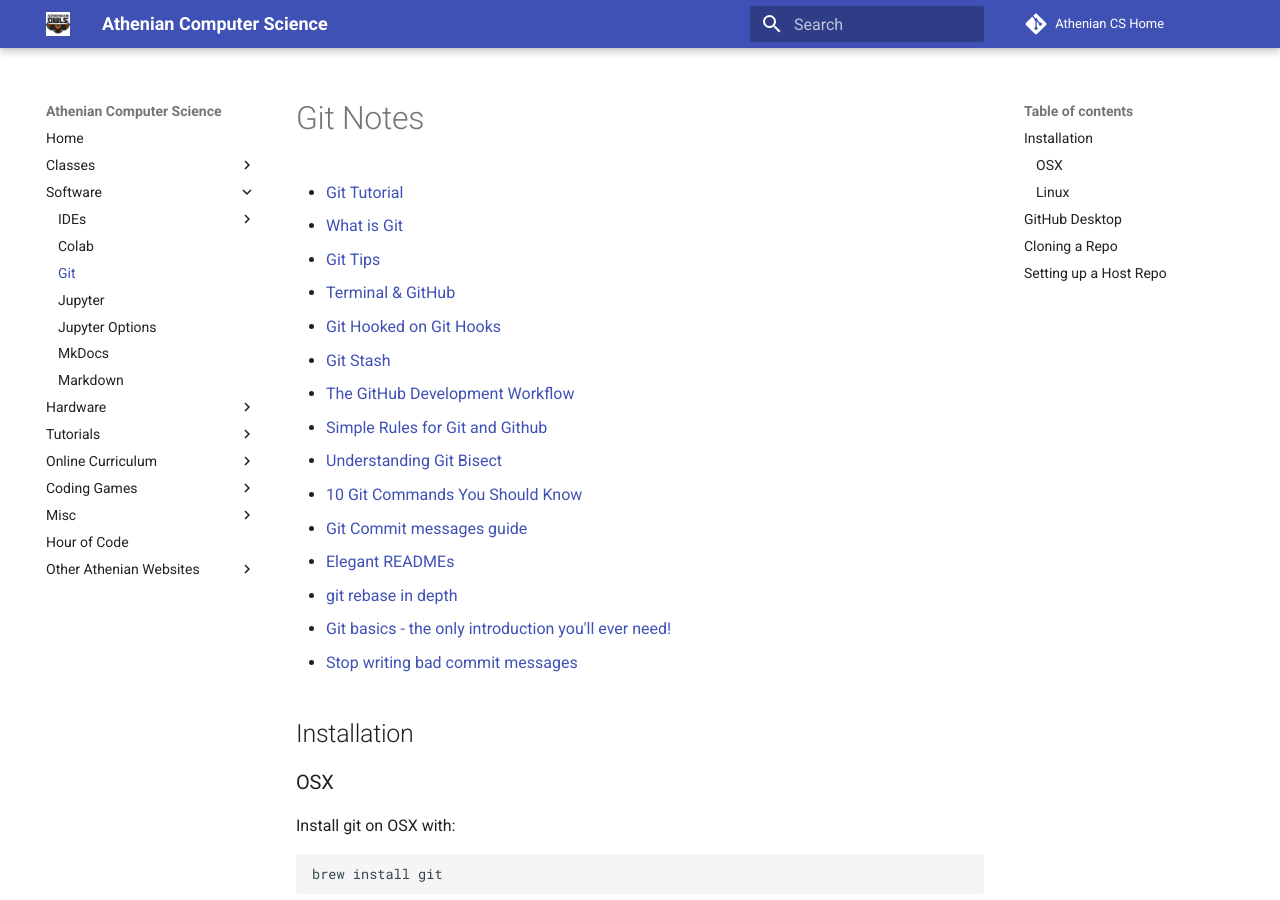
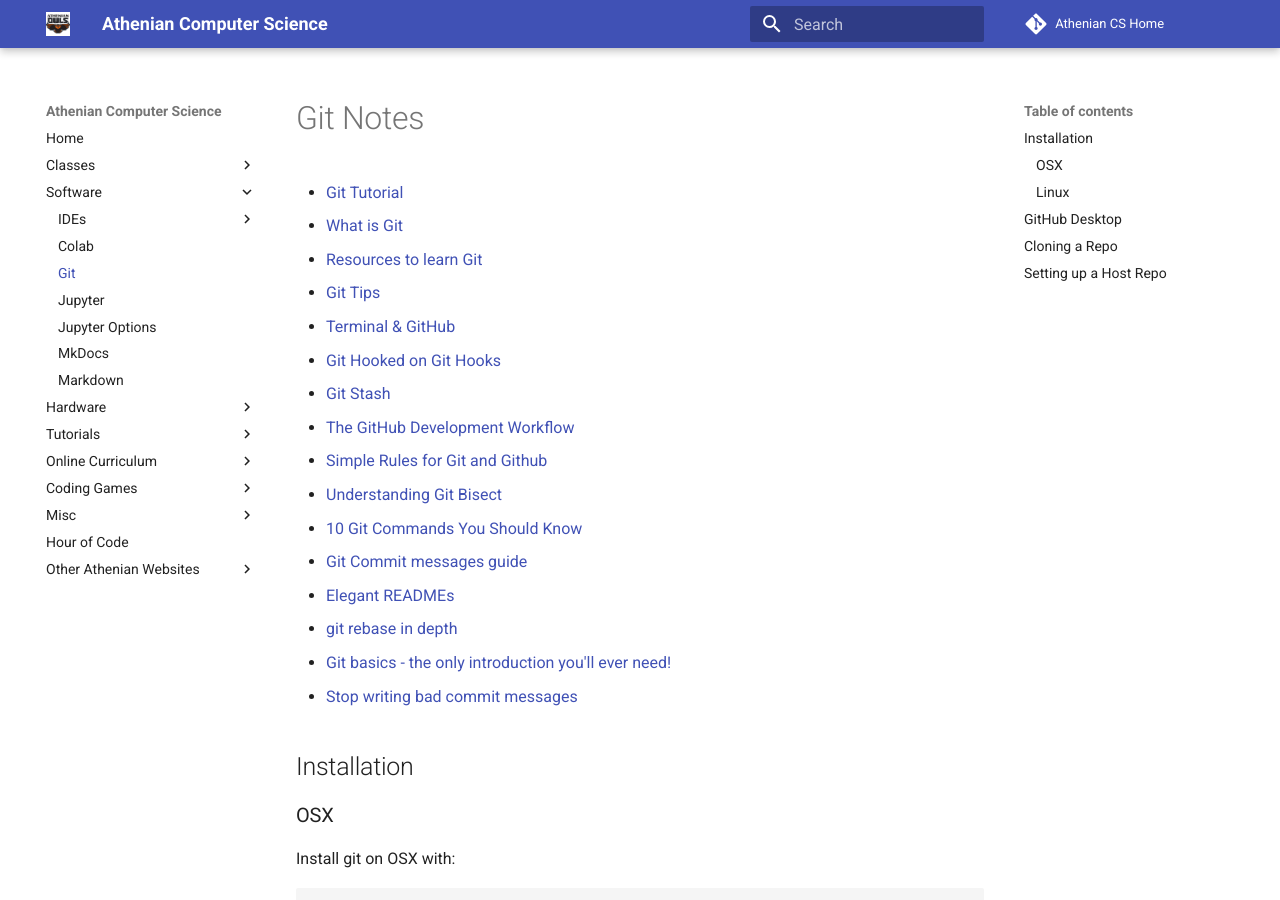
Before and after one commit to athenian-computational-thinking/athenian-cs-mkdocs, an MkDocs documentation site: the page built from docs/git.md, in a window 1280 px wide and 900 px high. Built offline with MkDocs 1.6.1 and Material for MkDocs 9.7.7, drawn with Linux system fonts in a browser that asks for light colours; comment, search, counter and statistics services are not loaded.

Commit message:
Update docs

```diff
--- a/docs/git.md
+++ b/docs/git.md
@@ -2,6 +2,7 @@
 
 * [Git Tutorial](https://try.github.io/levels/1/challenges/1)
 * [What is Git](https://codeburst.io/so-wtf-is-git-fa7daa0e0271)
+* [Resources to learn Git](https://try.github.io)
 * [Git Tips](https://github.com/k88hudson/git-flight-rules)
 * [Terminal & GitHub](https://medium.com/career-change-coder/command-line-terminal-github-lets-make-it-really-simple-b47280341354)
 * [Git Hooked on Git Hooks](https://dev.to/rpalo/git-hooked-on-git-hooks)
```
